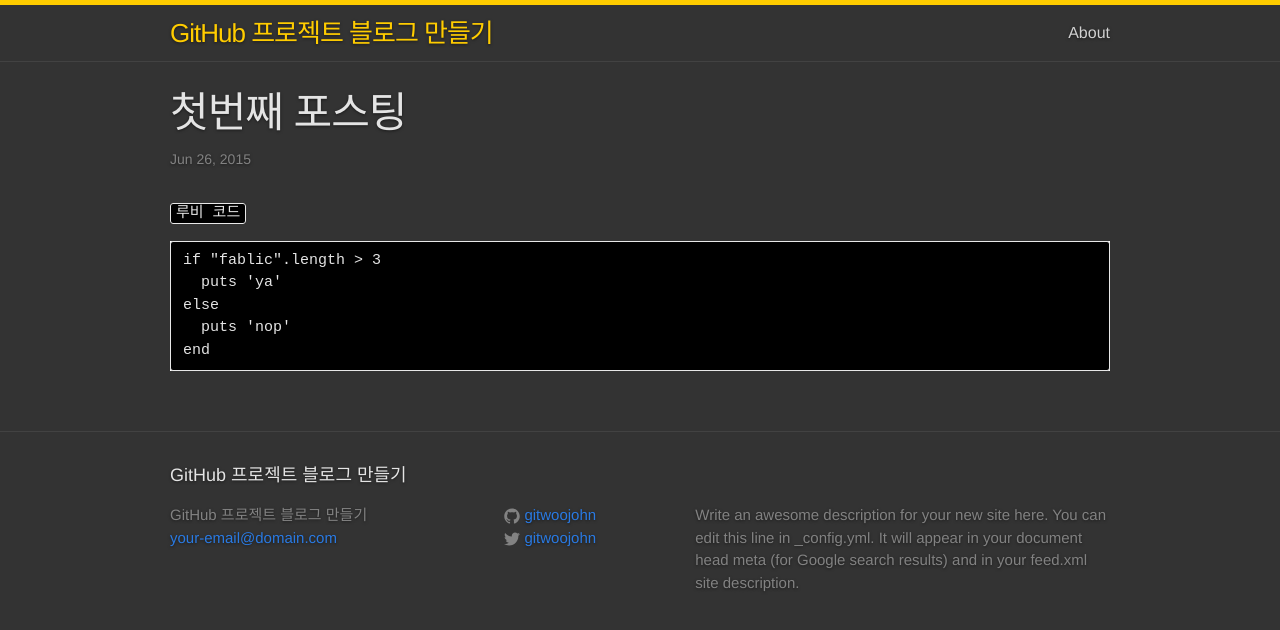
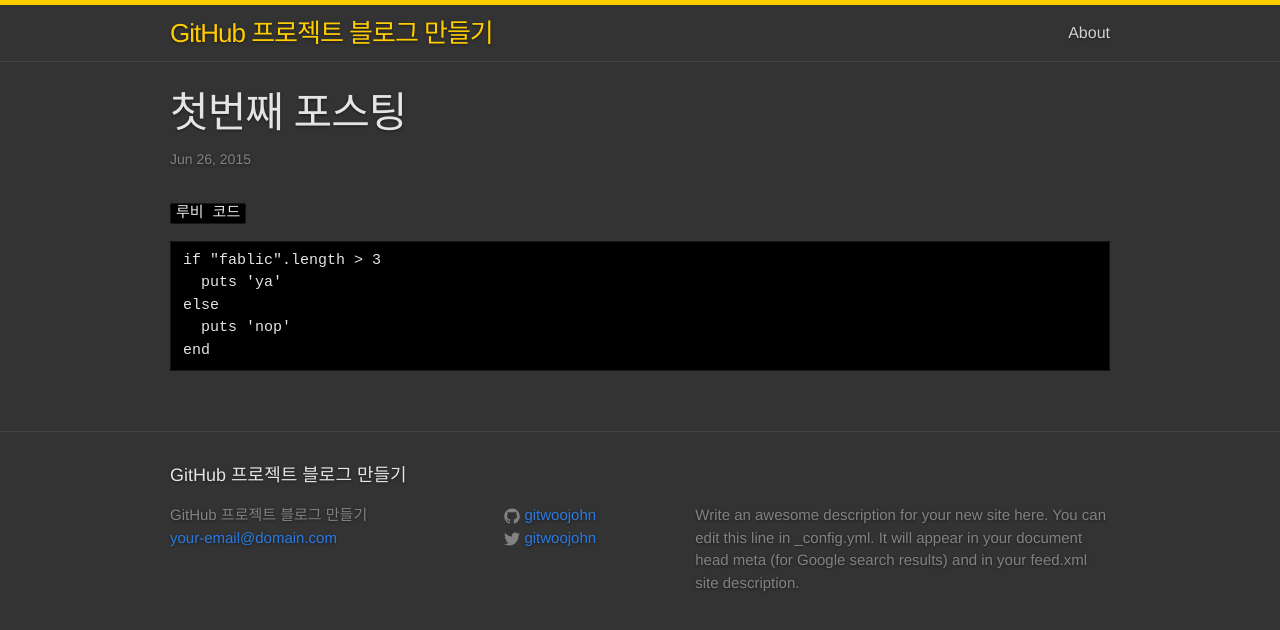
Before and after one commit to gitwoojohn/blog, a Jekyll site: the page built from _posts/2015-06-26-first-posting.md, in a window 1280 px wide. Shown: the top 630 px of the page. Built offline with Jekyll 4.4.1, drawn with Linux system fonts in a browser that asks for light colours.

Commit message:
modify code Highlight

```diff
--- a/_sass/_base.scss
+++ b/_sass/_base.scss
@@ -140,7 +140,8 @@ blockquote {
 pre,
 code {
     font-size: 15px;
-    border: 1px solid $grey-color-light;
+    /* border: 1px solid $grey-color-light; */
+    border: 1px solid #171515;
     border-radius: 3px;
     /* background-color: #eef; */
     background-color: #000;
--- a/_sass/_syntax-highlighting.scss
+++ b/_sass/_syntax-highlighting.scss
@@ -2,7 +2,8 @@
  * Syntax highlighting styles
  */
 .highlight {
-    background: #fff;
+    /*background: #fff;*/
+    background: #0d0d0d;
     @extend %vertical-rhythm;
 
     .c     { color: #998; font-style: italic } // Comment
```
